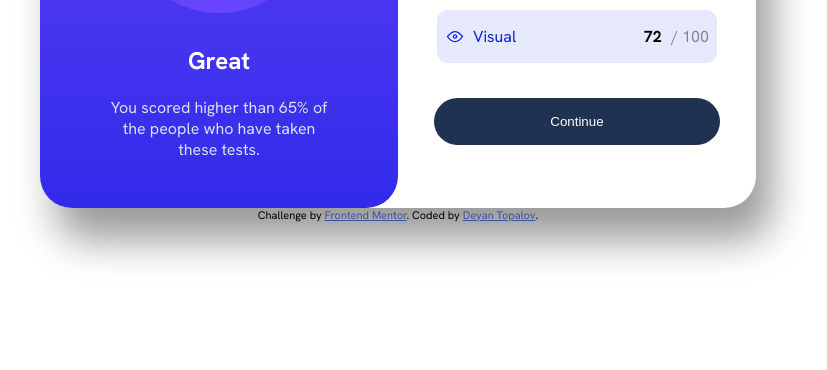
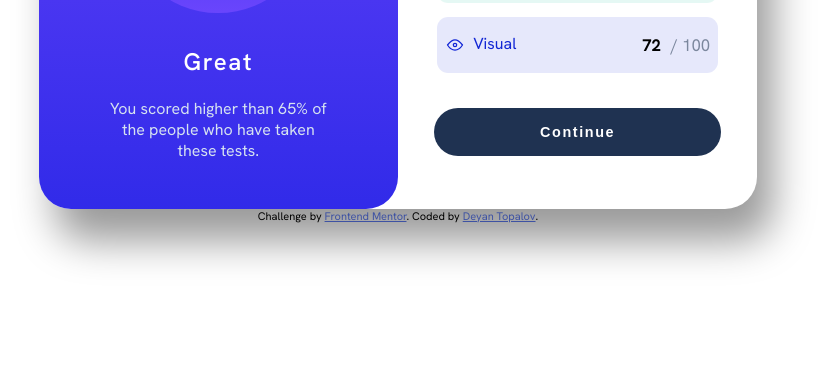
Before and after one commit to DeyanTopalov/results-summary-component-frontendMentor, a plain HTML site: page index.html in a window 1280 px wide. Shown: the part 430-800 px from the top of the page, without its empty margins (242-1069 px from the left). Drawn offline with Linux system fonts and the light colour scheme.

Commit message:
fixed fonts

```diff
--- a/style.css
+++ b/style.css
@@ -31,9 +31,10 @@
 
   --fs-n: 1.5rem;
   --fs-md: calc(var(--fs-n) * 1.5);
-  --fs-lg: calc(var(--fs-n) * 5);
+  --fs-lg: calc(var(--fs-n) * 3);
   --ff: "HankenGrotesk";
   --fw-sm: 400;
+  --fw-md: 550;
   --fw-lg: 700;
   --br-sm: 15%;
   --br-md: 20%;
@@ -94,11 +95,13 @@ body {
   display: flex;
   flex-direction: column;
   justify-content: center;
+  font-size: calc(var(--fs-n) * 0.7);
 }
 
 .score span {
   font-size: var(--fs-lg);
   color: var(--clr-white);
+  font-weight: var(--fw-lg);
 }
 
 .text {
@@ -112,8 +115,9 @@ body {
 
 .text span {
   color: var(--clr-white);
-  font-size: 1.5rem;
-  font-weight: var(--fw-lg);
+  font-size: var(--fs-n);
+  font-weight: var(--fw-md);
+  letter-spacing: 0.1rem;
 }
 
 .summary-card {
@@ -179,9 +183,11 @@ body {
 
 .scale {
   color: var(--clr-gray-blue);
+  font-size: calc(var(--fs-n) * 0.7);
 }
 .scale span {
   color: black;
+  font-size: calc(var(--fs-n) * 0.7);
   font-weight: var(--fw-lg);
   padding: 0 calc(var(--unit-sm) / 3);
 }
@@ -193,6 +199,9 @@ button {
   border-radius: 100vw;
   padding: var(--unit-sm) var(--unit-n);
   width: 100%;
+  font-size: calc(var(--fs-n) * 0.6);
+  font-weight: var(--fw-lg);
+  letter-spacing: 0.1rem;
 }
 
 button:hover {
```
